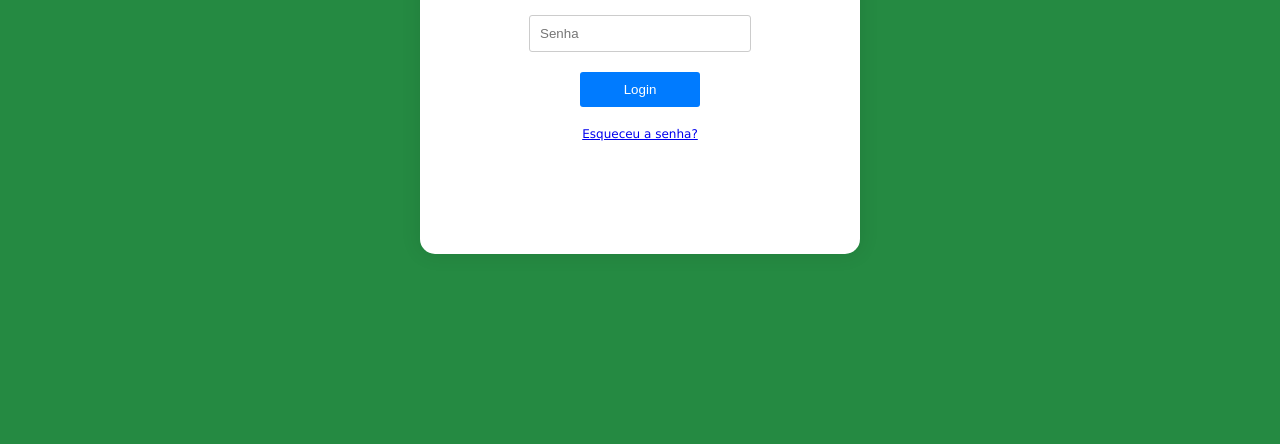
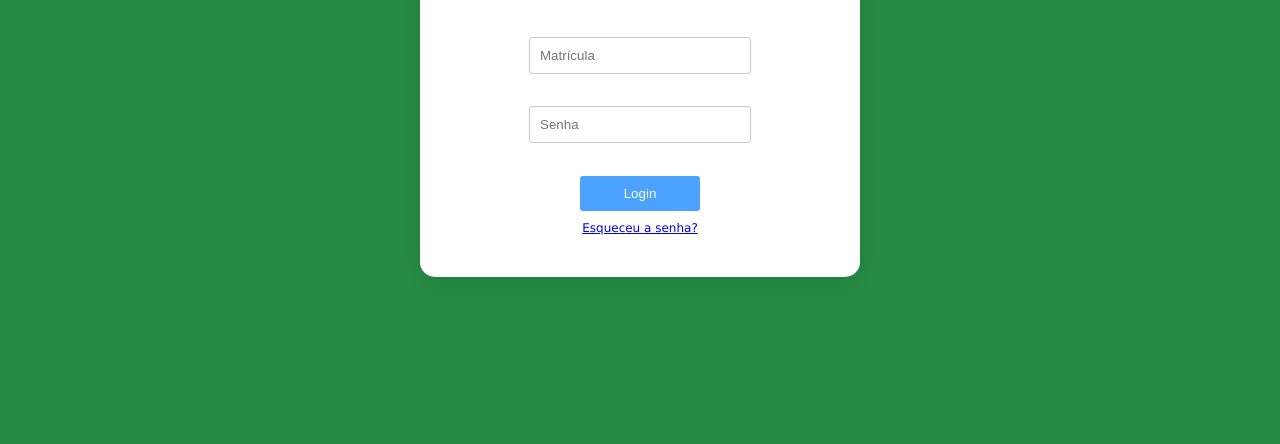
Before and after one commit to Vinicius203/SGET, a website: page public/html/login.html in a window 1280 px wide. Shown: the part 356-800 px from the top of the page. Drawn offline with Linux system fonts and the light colour scheme.

Commit message:
fix: login style form improved.

```diff
--- a/public/css/login.css
+++ b/public/css/login.css
@@ -34,19 +34,31 @@ body {
 
 .container {
     width: 400px;
-    height: 50vh;
-    padding: 20px;
+    padding: 30px 20px;
     background-color: #fff;
     border-radius: 15px;
     box-shadow: 0 0 20px rgba(0, 0, 0, 0.1);
     text-align: center;
-    margin-top: 100px;
+    align-self: center;
+    margin-top: calc(10vh + 100px);
 }
 
 .container img {
     width: 60px;
     height: auto;
-    margin-bottom: 50px;
+}
+
+.container form {
+    display: flex;
+    flex-direction: column;
+    align-items: center;
+    gap: 12px;
+}
+
+form:invalid button {
+    opacity: 70%;
+    pointer-events: none;
+    cursor: not-allowed;
 }
 
 input[type="text"],
@@ -59,15 +71,15 @@ input[type="password"] {
 }
 
 button {
+    margin-top: -5%;
     width: 30%;
     padding: 10px;
     background-color: #007bff;
-    margin: 10px 10px;
     color: #fff;
     border: none;
     border-radius: 3px;
     cursor: pointer;
-    transition: background-color 0.3s;
+    transition: background-color .3s ease, opacity .2s ease;
 }
 
 button:hover {
```
